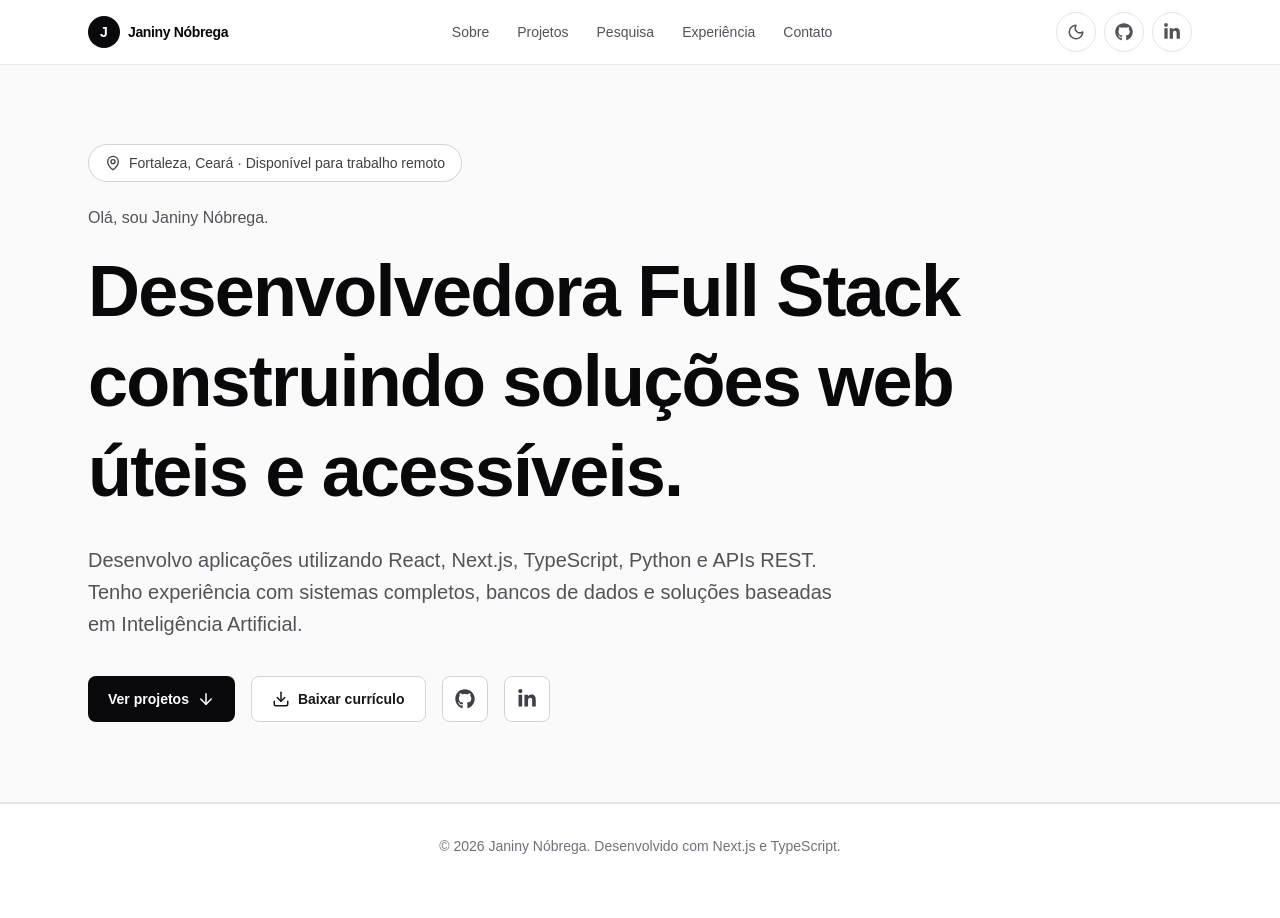
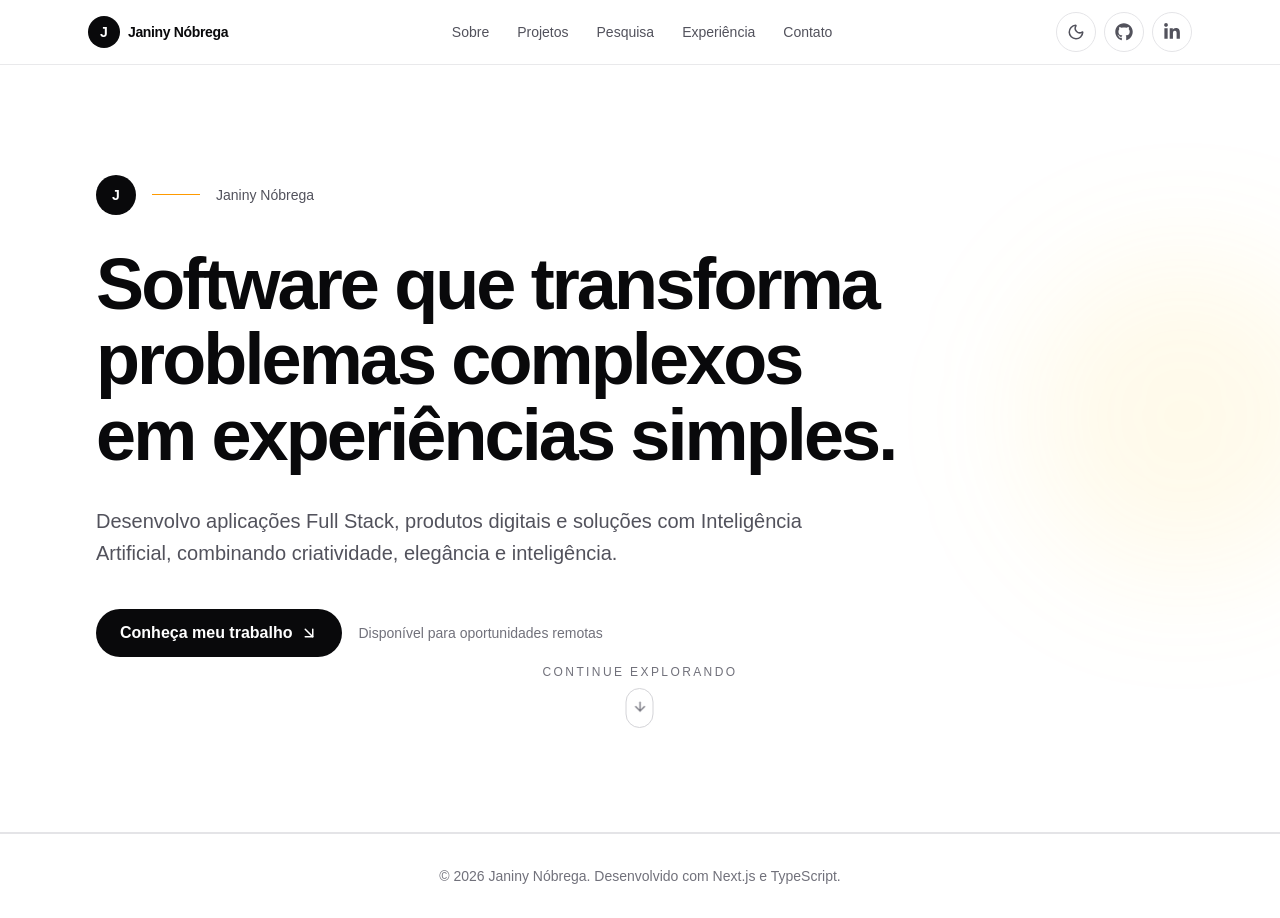
Before and after one commit to JaninyNobrega/portfolio, a Next.js app: page / in a window 1280 px wide. Before the commit the page ends 888 px from the top, so only its background shows below. Built offline with nearby package versions, Linux system fonts and the light colour scheme.

Commit message:
feat: replace hero with product-focused landing section

```diff
--- a/app/globals.css
+++ b/app/globals.css
@@ -55,3 +55,24 @@ body {
   background:  #d97706;
   color: #ffffff;
 }
+
+@keyframes scroll-indicator {
+  0%,
+  100% {
+    transform: translateY(-2px);
+  }
+
+  50% {
+    transform: translateY(4px);
+  }
+}
+
+.animate-scroll-indicator {
+  animation: scroll-indicator 1.8s ease-in-out infinite;
+}
+
+@media (prefers-reduced-motion: reduce) {
+  .animate-scroll-indicator {
+    animation: none;
+  }
+}
--- a/src/components/sections/Landing.tsx
+++ b/src/components/sections/Landing.tsx
@@ -1,83 +1,72 @@
-import {
-  ArrowDown,
-  Download,
-  MapPin,
-} from "lucide-react";
+import { ArrowDownRight } from "lucide-react";
 
-import {
-  FaGithub,
-  FaLinkedinIn,
-} from "react-icons/fa";
+import { Button } from "@/src/components/ui/Button";
+import { Container } from "@/src/components/ui/Container";
+import { Heading } from "@/src/components/ui/Heading";
+import { Paragraph } from "@/src/components/ui/Paragraph";
+import { ScrollIndicator } from "@/src/components/ui/ScrollIndicator";
+import { Section } from "@/src/components/ui/Section";
 
 export function Landing() {
   return (
-    <section
-  id="inicio"
-  className="flex min-h-screen items-center border-b border-zinc-200 bg-zinc-50 pt-16 transition-colors dark:border-zinc-800 dark:bg-zinc-950"
->
-      <div className="mx-auto w-full max-w-6xl px-6 py-20">
-        <div className="max-w-4xl">
-          <div className="mb-6 inline-flex items-center gap-2 rounded-full border border-zinc-300 bg-white px-4 py-2 text-sm text-zinc-700 dark:border-zinc-800 dark:bg-zinc-900 dark:text-zinc-300">
-            <MapPin size={16} />
-            Fortaleza, Ceará · Disponível para trabalho remoto
+    <Section
+      id="inicio"
+      spacing="small"
+      className="relative flex min-h-screen items-center overflow-hidden border-b border-zinc-200 bg-white pt-24 dark:border-zinc-800 dark:bg-zinc-950"
+    >
+      <Container className="relative flex min-h-[calc(100vh-8rem)] flex-col justify-center">
+        <div
+          aria-hidden="true"
+          className="absolute -right-32 top-1/2 h-80 w-80 -translate-y-1/2 rounded-full bg-amber-300/10 blur-3xl dark:bg-amber-400/5"
+        />
+
+        <div className="relative max-w-5xl">
+          <div className="mb-8 flex items-center gap-4">
+            <span className="flex h-10 w-10 items-center justify-center rounded-full bg-zinc-950 text-sm font-semibold text-white dark:bg-white dark:text-zinc-950">
+              J
+            </span>
+
+            <div className="h-px w-12 bg-amber-500 dark:bg-amber-400" />
+
+            <span className="text-sm font-medium text-zinc-600 dark:text-zinc-400">
+              Janiny Nóbrega
+            </span>
           </div>
 
-          <p className="mb-4 dark:text-zinc-400 font-medium text-zinc-600">
-            Olá, sou Janiny Nóbrega.
-          </p>
+          <Heading
+            as="h1"
+            size="hero"
+            className="max-w-5xl text-balance"
+          >
+            Software que transforma problemas complexos em experiências
+            simples.
+          </Heading>
 
-          <h1 className="max-w-4xl text-5xl font-bold leading-tight tracking-tight text-zinc-950 dark:text-white md:text-7xl">
-            Desenvolvedora Full Stack construindo soluções web úteis e
-            acessíveis.
-          </h1>
+          <Paragraph
+            size="large"
+            className="mt-8 max-w-3xl text-pretty"
+          >
+            Desenvolvo aplicações Full Stack, produtos digitais e soluções
+            com Inteligência Artificial, combinando criatividade, elegância e
+            inteligência.
+          </Paragraph>
 
-          <p className="mt-7 dark:text-zinc-400 max-w-3xl text-lg leading-8 text-zinc-600 md:text-xl">
-            Desenvolvo aplicações utilizando React, Next.js, TypeScript,
-            Python e APIs REST. Tenho experiência com sistemas completos,
-            bancos de dados e soluções baseadas em Inteligência Artificial.
-          </p>
+          <div className="mt-10 flex flex-wrap items-center gap-4">
+            <Button href="#projetos" size="large">
+              Conheça meu trabalho
+              <ArrowDownRight size={18} aria-hidden="true" />
+            </Button>
 
-          <div className="mt-9 flex flex-wrap gap-4">
-            <a
-              href="#projetos"
-              className="inline-flex dark:text-zinc-400 items-center gap-2 rounded-lg bg-zinc-950 px-5 py-3 text-sm font-semibold text-white transition hover:bg-zinc-800"
-            >
-              Ver projetos
-              <ArrowDown size={18} />
-            </a>
-
-            <a
-              href="https://drive.google.com/file/d/1pBibuHW_PamCgDxMTpVI6z6lghmDZv9j/view?usp=sharing"
-              download
-              target="_blank"
-              className="inline-flex items-center gap-2 rounded-lg border border-zinc-300 bg-white px-5 py-3 text-sm font-semibold text-zinc-900 transition hover:bg-zinc-100 dark:border-zinc-700 dark:bg-zinc-900 dark:text-white dark:hover:bg-zinc-800"
-            >
-              <Download size={18} />
-              Baixar currículo
-            </a>
-
-            <a
-              href="https://github.com/JaninyNobrega"
-              target="_blank"
-              rel="noreferrer"
-              aria-label="Abrir GitHub de Janiny Nóbrega"
-              className="inline-flex items-center justify-center rounded-lg border border-zinc-300 bg-white p-3 text-zinc-700 transition hover:bg-zinc-100 hover:text-zinc-950 dark:border-zinc-700 dark:bg-zinc-900 dark:text-zinc-300 dark:hover:bg-zinc-800 dark:hover:text-white"
-            >
-              <FaGithub size={20} />
-            </a>
-
-            <a
-              href="https://www.linkedin.com/in/janiny-nobrega-27506b106/"
-              target="_blank"
-              rel="noreferrer"
-              aria-label="Abrir LinkedIn de Janiny Nóbrega"
-              className="inline-flex items-center justify-center rounded-lg border border-zinc-300 bg-white p-3 text-zinc-700 transition hover:bg-zinc-100 hover:text-zinc-950 dark:border-zinc-700 dark:bg-zinc-900 dark:text-zinc-300 dark:hover:bg-zinc-800 dark:hover:text-white"
-            >
-              <FaLinkedinIn size={20} />
-            </a>
+            <span className="text-sm text-zinc-500 dark:text-zinc-500">
+              Disponível para oportunidades remotas
+            </span>
           </div>
         </div>
-      </div>
-    </section>
+
+        <div className="absolute bottom-4 left-1/2 -translate-x-1/2 sm:bottom-6">
+          <ScrollIndicator />
+        </div>
+      </Container>
+    </Section>
   );
 }
--- /dev/null
+++ b/src/components/ui/ScrollIndicator.tsx
@@ -0,0 +1,29 @@
+import { ArrowDown } from "lucide-react";
+
+interface ScrollIndicatorProps {
+  href?: string;
+  label?: string;
+}
+
+export function ScrollIndicator({
+  href = "#sobre",
+  label = "Continue explorando",
+}: ScrollIndicatorProps) {
+  return (
+    <a
+      href={href}
+      aria-label={label}
+      className="group inline-flex flex-col items-center gap-2 text-xs font-medium uppercase tracking-[0.2em] text-zinc-500 transition hover:text-amber-600 dark:text-zinc-500 dark:hover:text-amber-400"
+    >
+      <span>{label}</span>
+
+      <span className="flex h-10 w-7 items-center justify-center rounded-full border border-zinc-300 transition group-hover:border-amber-500 dark:border-zinc-700 dark:group-hover:border-amber-400">
+        <ArrowDown
+          size={15}
+          aria-hidden="true"
+          className="animate-scroll-indicator"
+        />
+      </span>
+    </a>
+  );
+}
```
